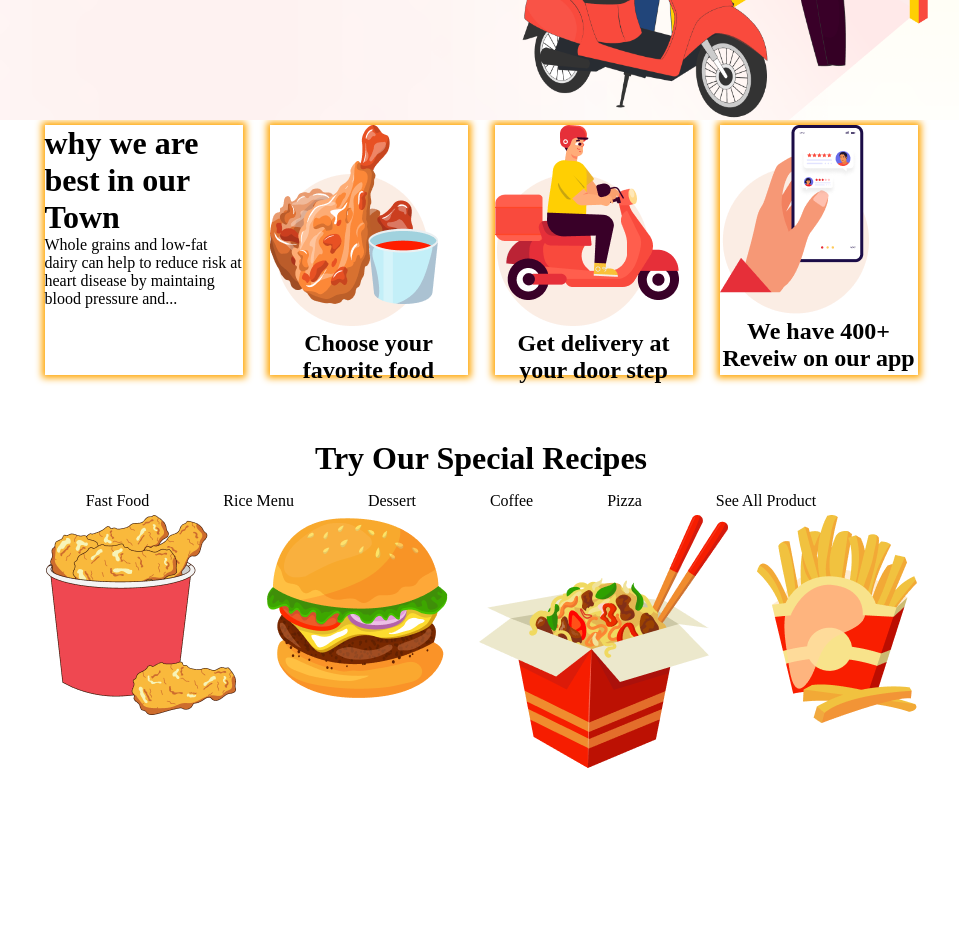
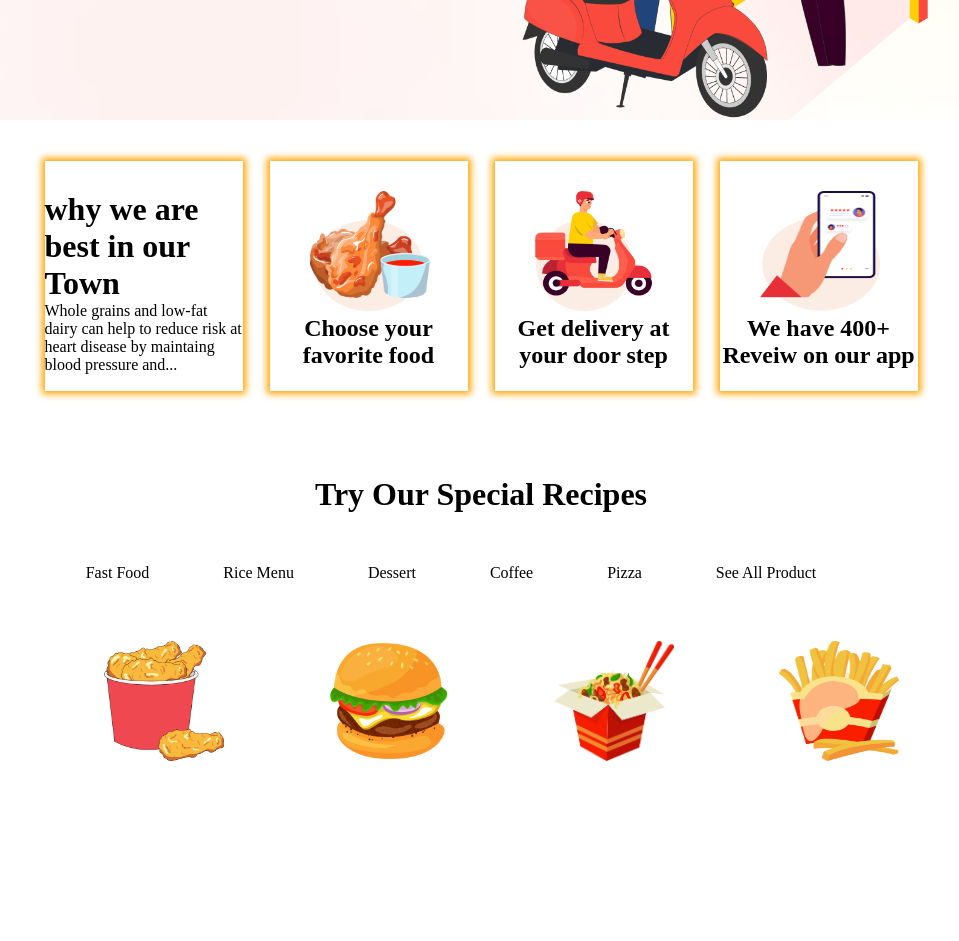
Before and after one commit to rohan7745/f1c3, a plain HTML site: page index.html in a window 1280 px wide. Shown: the part 480-1421 px from the top of the page, without its empty margins (159-1118 px from the left). Before the commit the page ends 1295 px from the top, so only its background shows below. Drawn offline with Linux system fonts and the light colour scheme.

Commit message:
new added

```diff
--- a/index.html
+++ b/index.html
@@ -37,6 +37,8 @@
         </div>
     </div>
 <!-- next part -->
+<br>
+<br>
     <div class="part">
       <div class="card">
         <div class="img-sec"></div>
@@ -68,6 +70,8 @@
 
     <div class="divisr">
         <h1 class="heading">Try Our Special Recipes</h1>
+        <br>
+        <br>
         <div class="c11">
             <ul>
                 <li>Fast Food</li>
@@ -79,12 +83,14 @@
             </ul>
         </div>
     </div>
-
+    <br>
+    <br>
+    <br>
     <div class="part-1">
         <div class="card-1">
           <div class="img-sec-1"><img src="Group(2).png" alt="pic-0"></div>
           <div class="content-1">
-
+               <h2></h2>
           </div>
 
         </div>
--- a/style.css
+++ b/style.css
@@ -56,14 +56,9 @@ li{
 }
 
 
-.part{
-
-}
-.divisr{
-
-}
 ul li:hover{
     color: orange;
+    text-decoration: underline;
 }
 .mid{
     position: relative;
@@ -88,6 +83,11 @@ span{
     color: white;
     width: 80px;
     height: 40px;
+    border-radius: 10px;
+}
+#btn1:hover{
+    border: 2px solid;
+   border-color: black ;
 }
 #lab{
     background-color: rgb(15, 14, 15)248, 213, 219;
@@ -112,6 +112,7 @@ span{
 .part{
 
 
+    margin-top: 50px;
     width: 900px;
     margin: auto;
     display: flex;
@@ -122,7 +123,8 @@ span{
 }
 .card{
 
-    height: 250px;
+    margin-top: 50px;
+    height: 230px;
     flex-basis: 22%;
     margin:5px;
     box-shadow: 0px 0px 7px 3px orange;
@@ -141,6 +143,7 @@ span{
 }
 
 .part-1{
+    margin-top: 60px;
     width: 900px;
     margin: auto;
     display: flex;
@@ -156,3 +159,18 @@ span{
     margin:5px;
     box-shadow: 0px 0px 7px 3px orange;
 }
+.img-sec{
+   margin-top: 30px;
+}
+.part img{
+    align-items: center;
+    height: 120px;
+    width: 120px;
+    margin-left: 40px;
+}
+.part-1 img{
+    align-items: center;
+    height: 120px;
+    width: 120px;
+    margin-left: 40px;
+}
```
